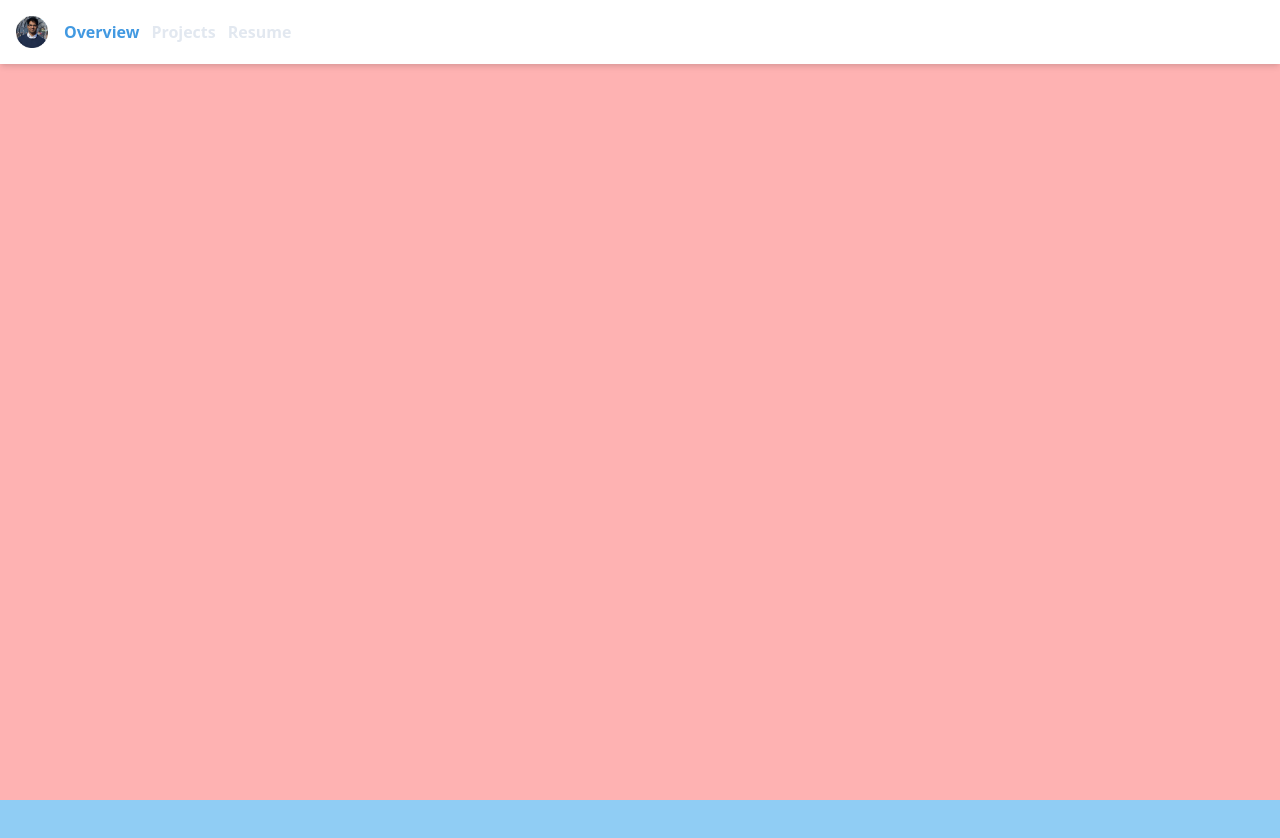
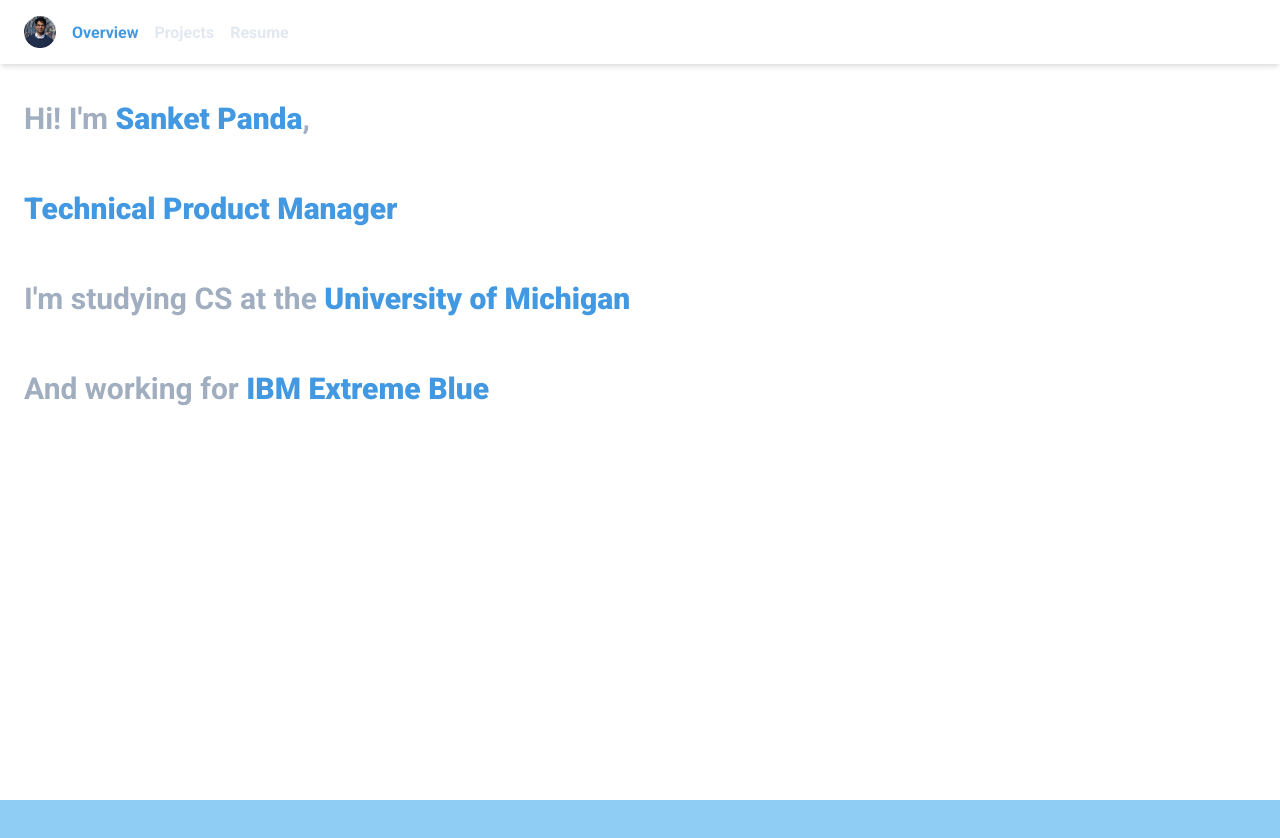
Before and after one commit to pandasa123/pandasa123.github.io, a Gatsby site: page / in a window 1280 px wide. Built offline with nearby package versions, Linux system fonts and the light colour scheme; Gatsby itself is replaced by a stand-in of ours.

Commit message:
Added roboto, added Landing Hero. Fixed nav alignment as well

```diff
--- a/package.json
+++ b/package.json
@@ -19,6 +19,7 @@
         "react": "16.8.6",
         "react-dom": "16.8.6",
         "react-helmet": "5.2.1",
+        "typeface-roboto": "0.0.54",
         "typeit": "^6.0.3"
     },
     "keywords": [
--- a/src/components/Header.jsx
+++ b/src/components/Header.jsx
@@ -27,7 +27,7 @@
 	return (
 		<section
 			className={
-				'px-4 py-4 w-full h-16 align-middle flex flex-row fixed shadow-md bg-white'
+				'px-6 py-4 w-full h-16 align-middle flex flex-row fixed shadow-md bg-white'
 			}
 		>
 			<Img
@@ -36,10 +36,10 @@
 				alt="Contact Page"
 				fluid={data.profileImage.childImageSharp.fluid}
 			/>
-			<span className={'font-bold text-l pl-4 pt-1'}>
-				<h1 className={'text-blue-500 inline-block pr-3'}>Overview</h1>
-				<h1 className={'text-gray-300 inline-block pr-3'}>Projects</h1>
-				<h1 className={'text-gray-300 inline-block pr-3'}>Resume</h1>
+			<span className={'font-bold text-l pl-4 pt-1.2'}>
+				<h1 className={'text-blue-500 inline-block pr-4'}>Overview</h1>
+				<h1 className={'text-gray-300 inline-block pr-4'}>Projects</h1>
+				<h1 className={'text-gray-300 inline-block'}>Resume</h1>
 			</span>
 		</section>
 	)
--- /dev/null
+++ b/src/components/landing/LandingHero.jsx
@@ -0,0 +1,19 @@
+import React from 'react'
+
+const LandingHero = () => {
+	// h 36
+	return (
+		<section className={'pt-24 px-6 text-3xl font-bold text-gray-500'}>
+			<h1>Hi! I'm <strong className={'text-blue-500'}>Sanket Panda</strong>,</h1>
+			<br />
+			<h2><strong className={'text-blue-500'}>Technical Product Manager</strong></h2>
+
+			<br />
+			<h2>I'm studying CS at the <strong className={'text-blue-500'}>University of Michigan</strong></h2>
+			<br />
+			<h2>And working for <strong className={'text-blue-500'}>IBM Extreme Blue</strong></h2>
+		</section>
+	)
+}
+
+export default LandingHero
--- a/src/pages/index.js
+++ b/src/pages/index.js
@@ -1,17 +1,26 @@
 import React from 'react'
 import SEO from '../components/SEO'
 import Header from '../components/Header'
+import LandingHero from '../components/landing/LandingHero'
+import 'typeface-roboto'
+
+const globalStyle = {
+	fontFamily:
+		'Roboto, -apple-system, BlinkMacSystemFont, "Segoe UI", "Helvetica Neue", Arial, "Noto Sans", sans-serif, "Apple Color Emoji", "Segoe UI Emoji", "Segoe UI Symbol", "Noto Color Emoji"'
+}
 
 const IndexPage = () => {
 	return (
-        <div>
+		<div style={globalStyle}>
 			<SEO
 				title="Home"
 				keywords={['gatsby', 'tailwind', 'react', 'tailwindcss']}
 			/>
-            <Header/>
-            <div className='bg-red-300 h-screen'></div>
-            <div className='bg-blue-300 h-screen'></div>
+			<Header />
+			<div className="h-screen">
+				<LandingHero />
+			</div>
+			<div className="bg-blue-300 h-screen"></div>
 		</div>
 	)
 }
--- a/tailwind.config.js
+++ b/tailwind.config.js
@@ -4,10 +4,8 @@
     theme: {
         extend: {
             spacing: {
-                hero: '80vh',
-                72: '18rem',
-                '400px': '400px',
-                '500px': '500px',
+                1.2: '0.3rem',
+                9: '2.25rem'
             },
         },
     },
```
Also changed, not shown: 1 other file. Lines whose indentation alone changed are shown as unchanged.
